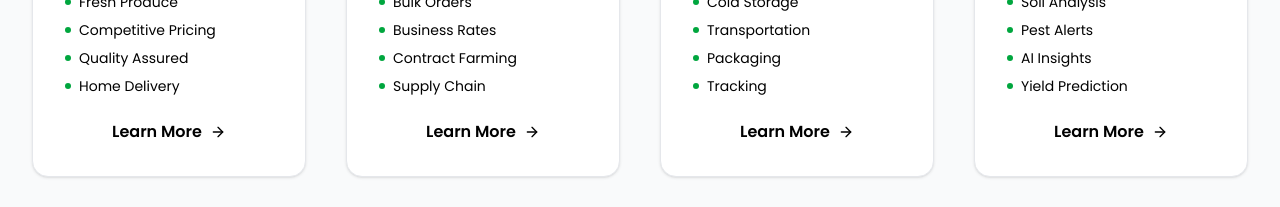
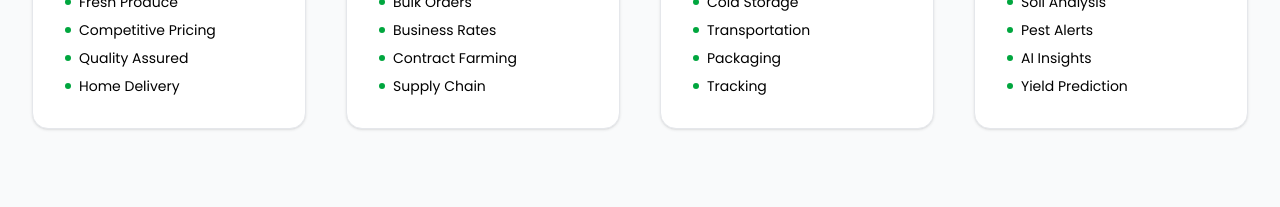
Before and after one commit to Subroto89/root-farming-frontend, a React (Vite) app: page / in a window 1280 px wide. Shown: the part 3880-4087 px from the top of the page. Built offline with nearby package versions, Linux system fonts and the light colour scheme; no server answers; what @react-pdf/renderer would draw is missing.

Commit message:
some changes

```diff
--- a/src/components/HomePage/Services Components/ServiceCard.jsx
+++ b/src/components/HomePage/Services Components/ServiceCard.jsx
@@ -43,10 +43,10 @@ const ServiceCard = ({
     </ul>
 
     {/* Learn More Button */}
-    <button className="mt-6 flex items-center justify-center gap-2 font-semibold hover:text-green-800 transition-colors">
+    {/* <button className="mt-6 flex items-center justify-center gap-2 font-semibold hover:text-green-800 transition-colors">
       Learn More
       <ArrowRight className="w-4 h-4 transition-transform group-hover:translate-x-1" />
-    </button>
+    </button> */}
   </div>
 );
 
```
